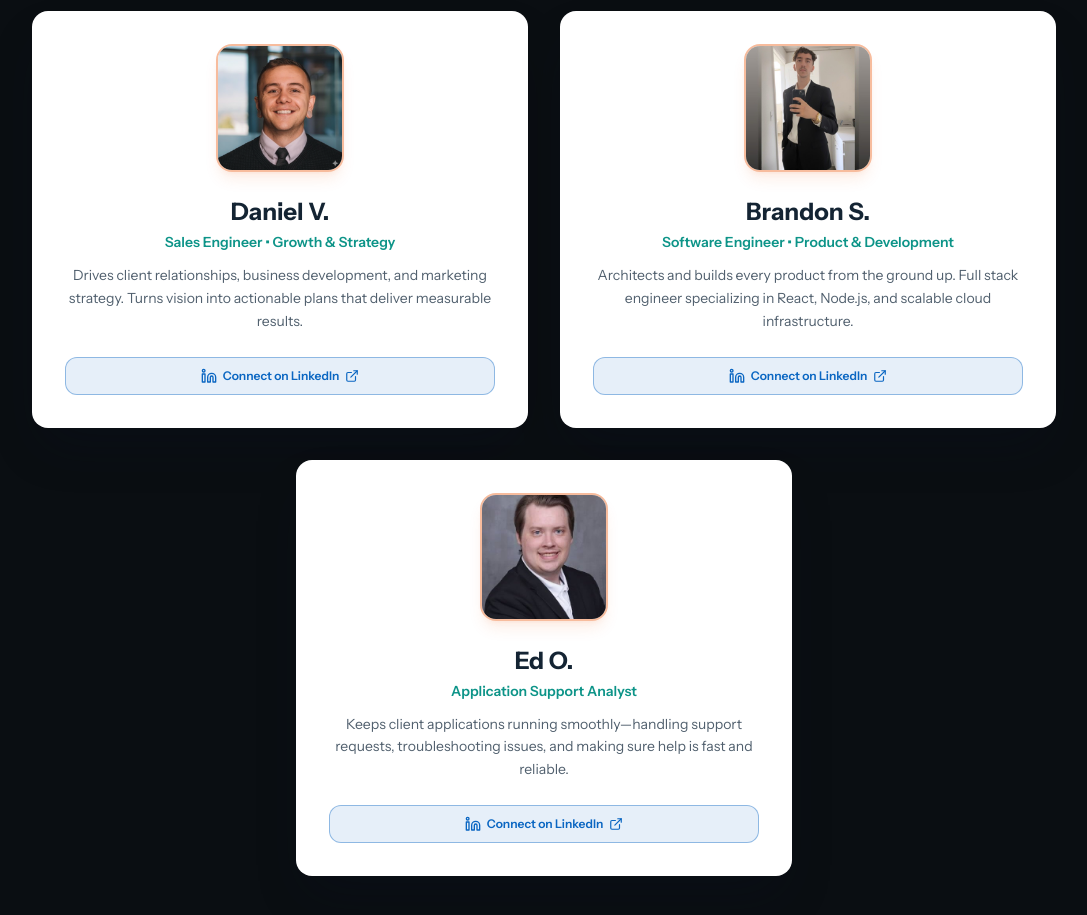
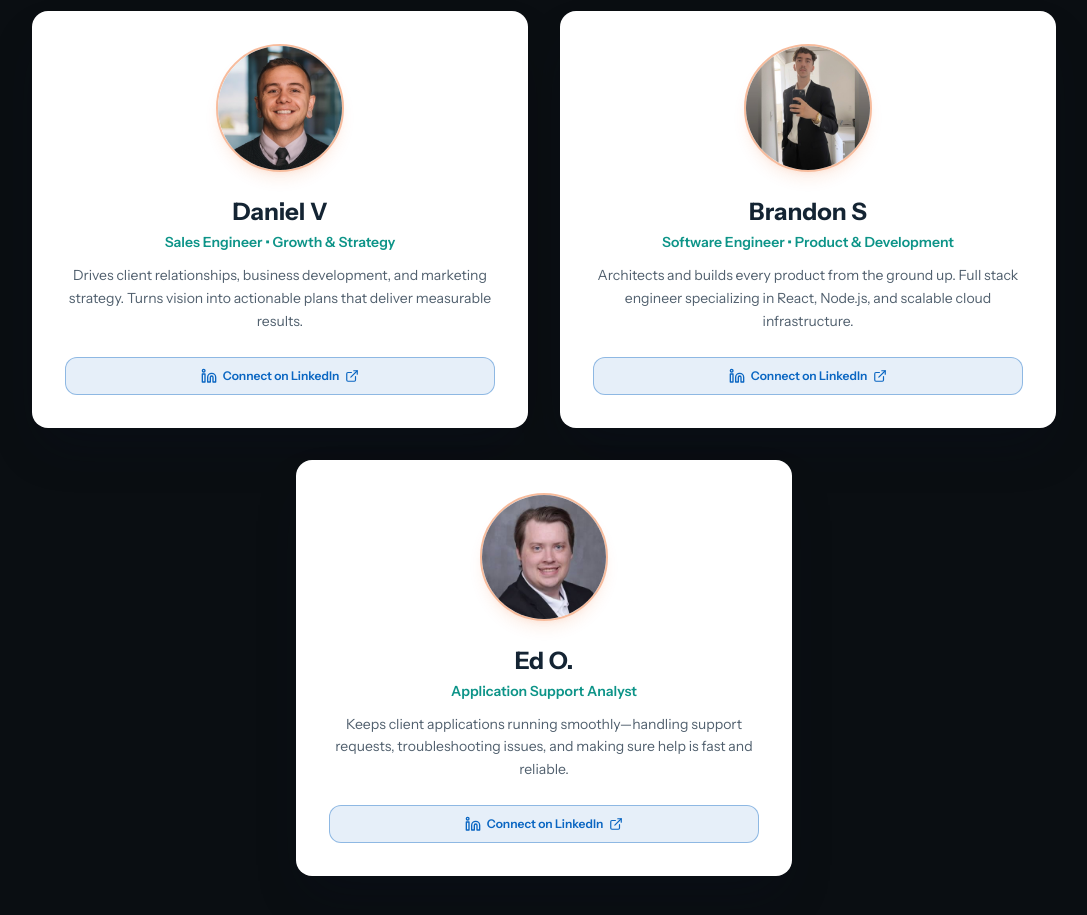
Before and after one commit to Programmer-stevenson/Plexura, a React (Vite) app: page / in a window 1280 px wide. Shown: the part 3520-4435 px from the top of the page, without its empty margins (96-1183 px from the left). Built offline with nearby package versions, Linux system fonts and the light colour scheme.

Commit message:
big update

```diff
--- a/src/sections/Team.jsx
+++ b/src/sections/Team.jsx
@@ -8,7 +8,7 @@ import { fadeInUp, fadeInDown, staggerContainer, AnimatedSection, GlowCard } fro
 // arbitrary gradient classes (needed for the image-fallback below).
 const MEMBERS = [
   {
-    name: 'Daniel V.',
+    name: 'Daniel V',
     role: 'Sales Engineer \u2022 Growth & Strategy',
     bio: 'Drives client relationships, business development, and marketing strategy. Turns vision into actionable plans that deliver measurable results.',
     img: '/daniel.png',
@@ -17,7 +17,7 @@ const MEMBERS = [
     linkedin: 'https://www.linkedin.com/in/daniel-velez-898195208/',
   },
   {
-    name: 'Brandon S.',
+    name: 'Brandon S',
     role: 'Software Engineer \u2022 Product & Development',
     bio: 'Architects and builds every product from the ground up. Full stack engineer specializing in React, Node.js, and scalable cloud infrastructure.',
     img: '/brandon.jpg',
@@ -39,11 +39,11 @@ const MEMBERS = [
 // ── Avatar (shared by card + popup) ───────────────────────
 function Avatar({ member, size }) {
   return (
-    <div className={`${size} rounded-2xl overflow-hidden border-2 border-[#EA580C]/40 shadow-lg shadow-[#EA580C]/10`}>
+    <div className={`${size} rounded-full overflow-hidden border-2 border-[#EA580C]/40 shadow-lg shadow-[#EA580C]/10`}>
       <img
         src={member.img}
         alt={member.name}
-        className="w-full h-full object-cover"
+        className="w-full h-full object-cover object-top"
         onError={(e) => {
           e.target.style.display = 'none';
           e.target.parentElement.innerHTML =
@@ -150,7 +150,7 @@ export default function Team({ isMobile }) {
               </span>
             </motion.h2>
 
-            <motion.p variants={fadeInUp} className="text-[#00000] text-xl max-w-2xl mx-auto">
+            <motion.p variants={fadeInUp} className="text-[#5B6B7A] text-xl max-w-2xl mx-auto">
               Two entrepreneurs combining strategy and technology to build digital solutions that drive real business growth.
             </motion.p>
           </motion.div>
```
